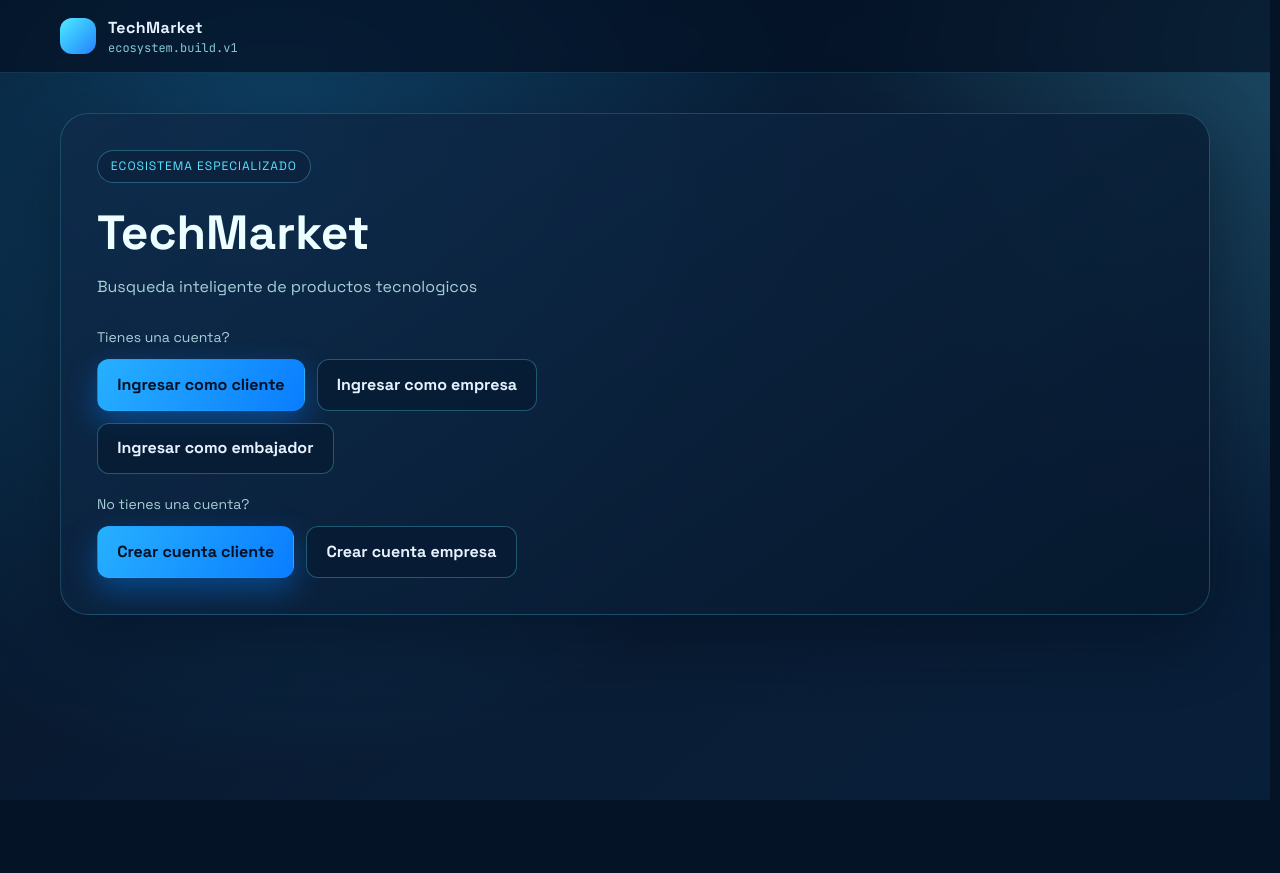
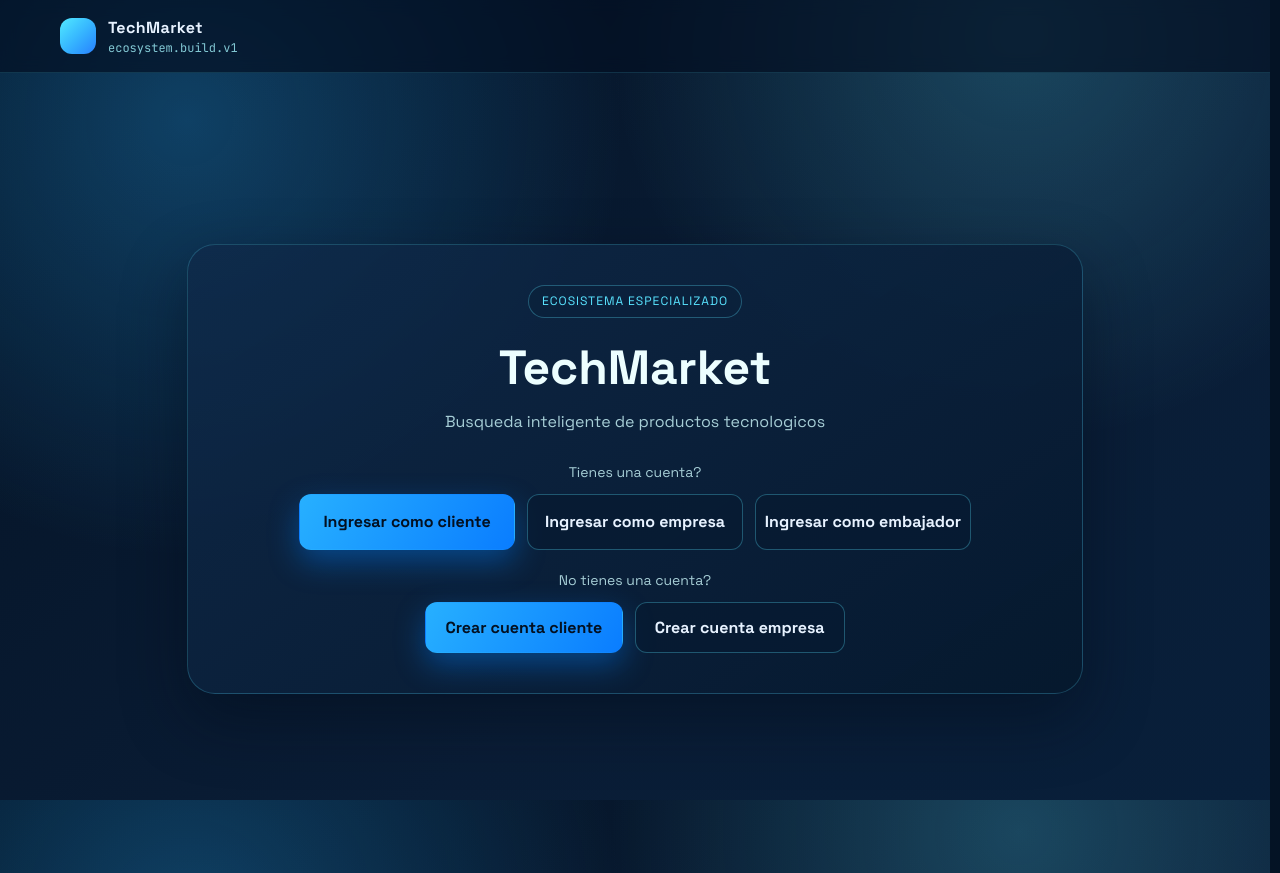
Before and after one commit to isavethh/proyecto-techmarket-parte-front, a Next.js app in the folder frontend/: page / in a window 1280 px wide. Before the commit the page ends 800 px from the top, so only its background shows below. Built offline with nearby package versions, Linux system fonts and the light colour scheme.

Commit message:
arreglos en pantalla principal

```diff
--- a/frontend/app/page.tsx
+++ b/frontend/app/page.tsx
@@ -15,30 +15,39 @@ export default function Home() {
         </div>
       </header>
 
-      <main className="tech-shell mt-8 space-y-6 md:mt-10">
-        <section className="tech-hero fade-rise p-6 md:p-9" id="propuesta">
+      <main className="tech-shell mt-8 flex min-h-[calc(100vh-5.5rem)] items-center justify-center md:mt-10">
+        <section className="tech-hero fade-rise mx-auto w-full max-w-4xl p-6 text-center md:p-10" id="propuesta">
           <span className="tech-chip">Ecosistema especializado</span>
-          <h1 className="mt-5 max-w-3xl text-3xl font-bold leading-tight text-cyan-50 md:text-5xl">
+          <h1 className="mx-auto mt-5 max-w-3xl text-3xl font-bold leading-tight text-cyan-50 md:text-5xl">
             TechMarket
           </h1>
-          <p className="mt-3 max-w-2xl text-sm text-cyan-100/80 md:text-base">
+          <p className="mx-auto mt-3 max-w-2xl text-sm text-cyan-100/80 md:text-base">
             Busqueda inteligente de productos tecnologicos
           </p>
-          <div className="mt-7 grid gap-3 md:max-w-xl">
+          <div className="mx-auto mt-7 grid max-w-2xl gap-3">
             <p className="text-sm text-cyan-100/80">Tienes una cuenta?</p>
-            <div className="flex flex-wrap gap-3">
-              <Link className="tech-button tech-button-primary" href="/auth?mode=login&type=cliente">
+            <div className="grid gap-3 md:grid-cols-3">
+              <Link
+                className="tech-button tech-button-primary min-h-[56px] whitespace-nowrap px-6"
+                href="/auth?mode=login&type=cliente"
+              >
                 Ingresar como cliente
               </Link>
-              <Link className="tech-button tech-button-secondary" href="/auth?mode=login&type=empresa">
+              <Link
+                className="tech-button tech-button-secondary min-h-[56px] whitespace-nowrap px-6"
+                href="/auth?mode=login&type=empresa"
+              >
                 Ingresar como empresa
               </Link>
-              <Link className="tech-button tech-button-secondary" href="/auth?mode=login&type=embajador">
+              <Link
+                className="tech-button tech-button-secondary min-h-[56px] whitespace-nowrap px-6"
+                href="/auth?mode=login&type=embajador"
+              >
                 Ingresar como embajador
               </Link>
             </div>
             <p className="mt-2 text-sm text-cyan-100/80">No tienes una cuenta?</p>
-            <div className="flex flex-wrap gap-3">
+            <div className="flex flex-wrap justify-center gap-3">
               <Link className="tech-button tech-button-primary" href="/auth?mode=register&type=cliente">
                 Crear cuenta cliente
               </Link>
```
